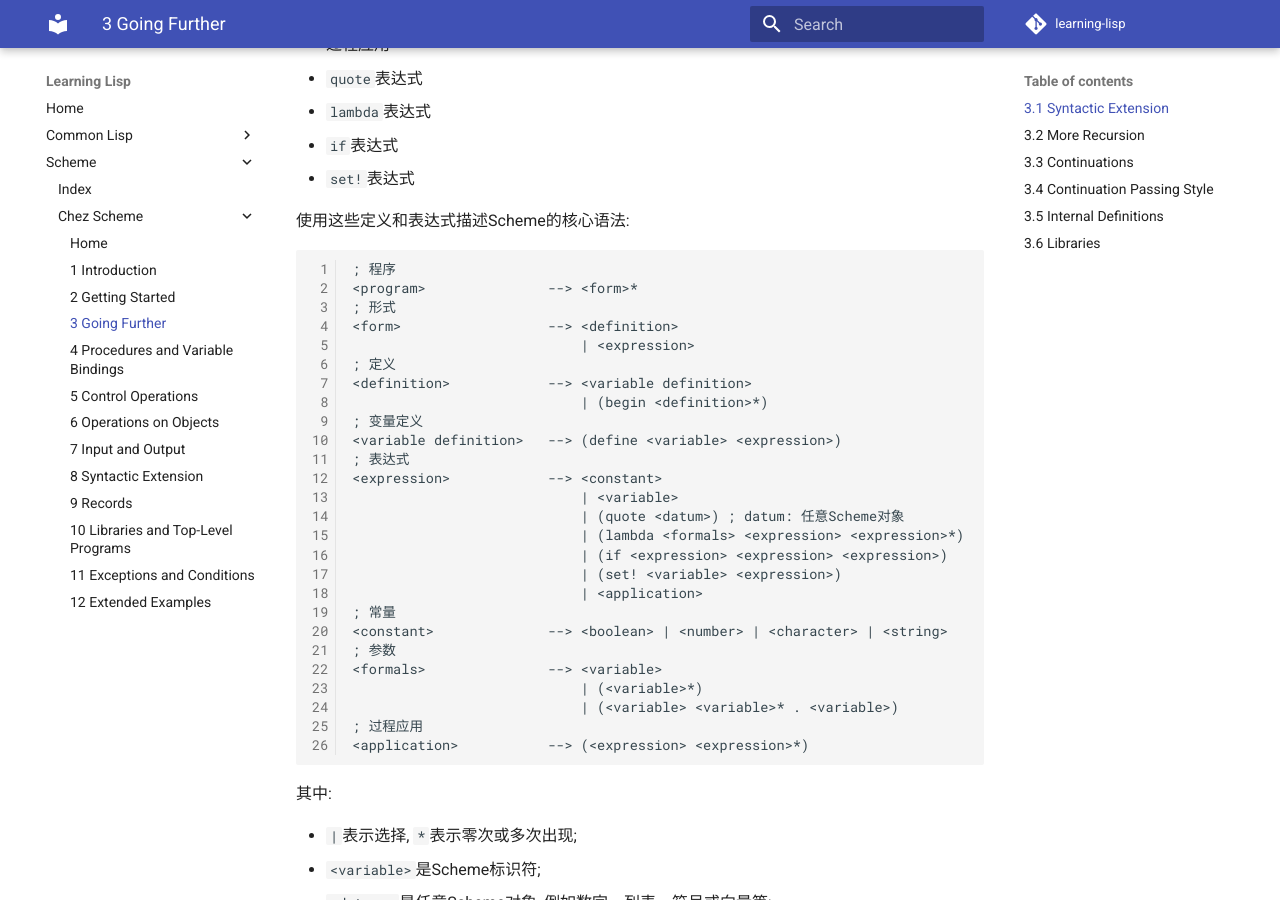
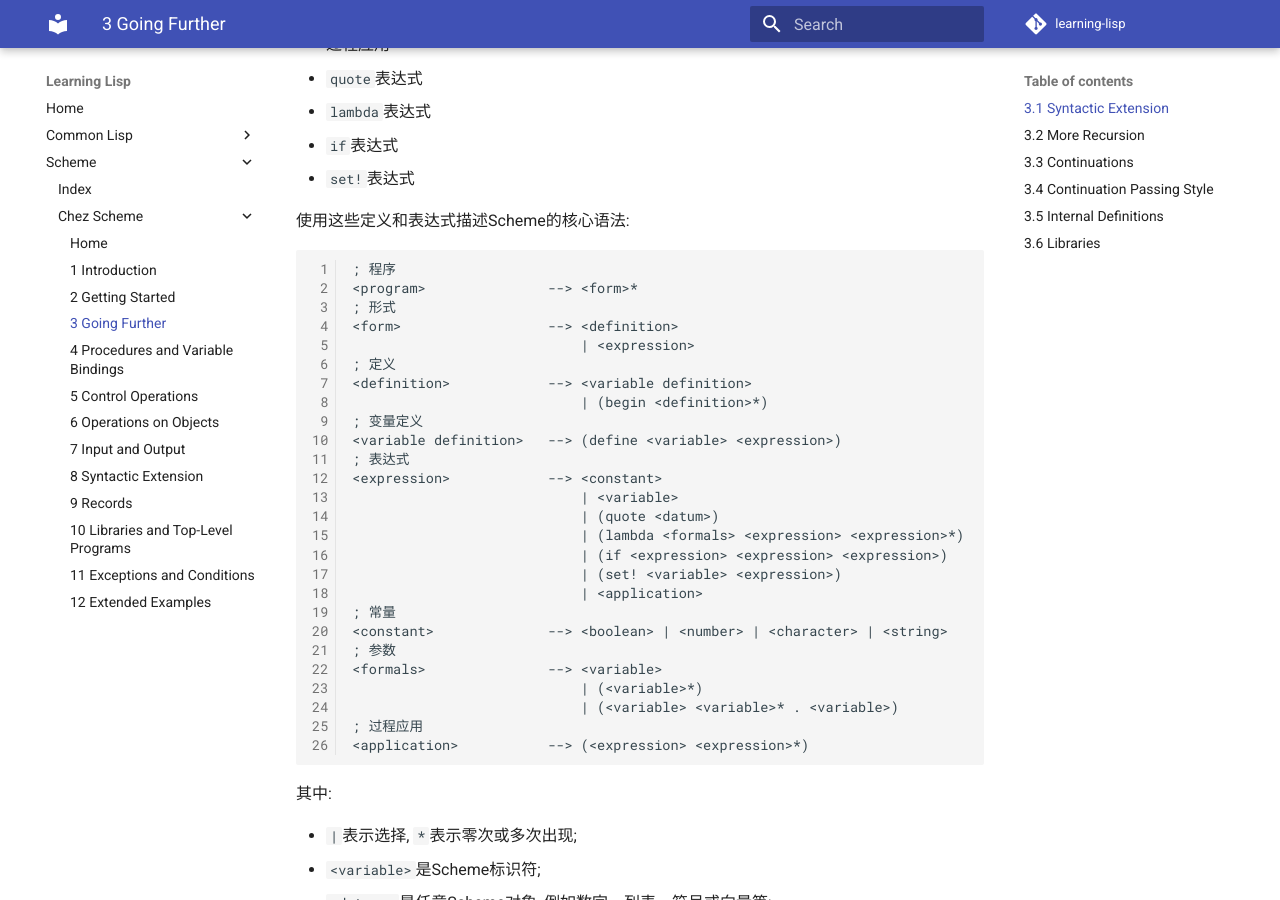
Before and after one commit to zhoujiagen/learning-lisp, an MkDocs documentation site: the page built from docs/scheme/chez-03-going-further.md, in a window 1280 px wide and 900 px high, scrolled down 336 px. Built offline with MkDocs 1.6.1 and Material for MkDocs 9.7.7, drawn with Linux system fonts in a browser that asks for light colours; comment, search, counter and statistics services are not loaded; some of the changed text lies outside the part shown.

Commit message:
fix typo.

````diff
--- a/docs/scheme/chez-03-going-further.md
+++ b/docs/scheme/chez-03-going-further.md
@@ -27,7 +27,7 @@
 ; 表达式
 <expression>            --> <constant>
                             | <variable>
-                            | (quote <datum>) ; datum: 任意Scheme对象
+                            | (quote <datum>)
                             | (lambda <formals> <expression> <expression>*)
                             | (if <expression> <expression> <expression>)
                             | (set! <variable> <expression>)
@@ -256,6 +256,7 @@ expr2
 
 ``` scheme
 (case <key> <case clause1> <case clause2> ...)    ; syntax
+
 ; <Key> must be an expression.
 ; Each <case clause> must have one of the following forms:
 ((<datum1> ...) <expression1> <expression2> ...)
````
Also changed, not shown: other parts of docs/scheme/chez-03-going-further.md (+1 -1 lines), docs/scheme/chez-02-getting-started.md (+1 -1 lines).
